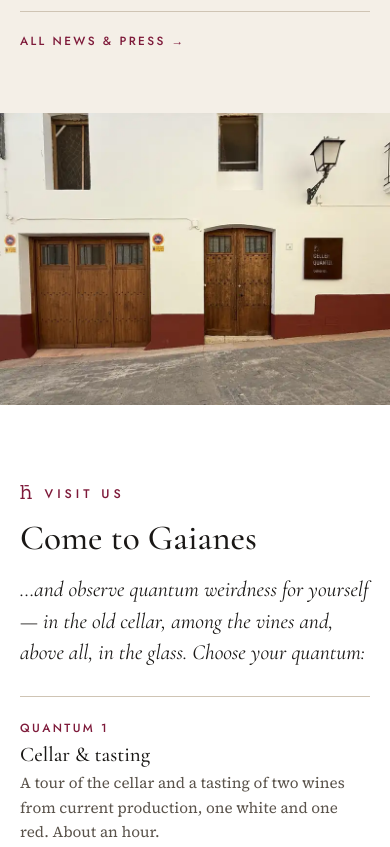
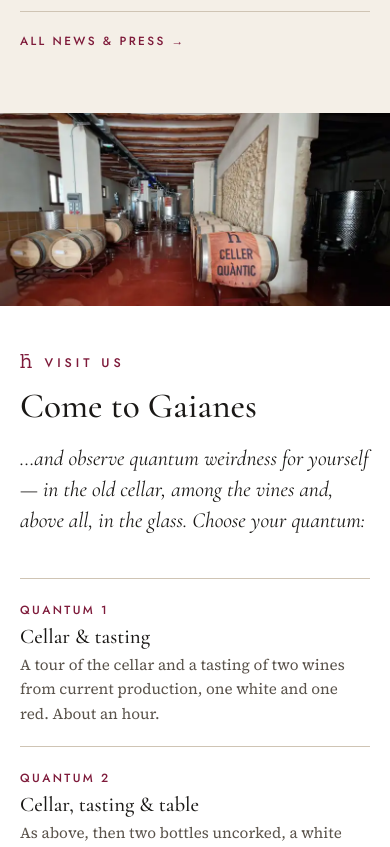
Before and after one commit to arturekert/cellerquantic, a plain HTML site: page index.html in a window 390 px wide. Shown: the part 8038-8885 px from the top of the page. Drawn offline with nearby package versions, Linux system fonts and the light colour scheme.

Commit message:
Visit section: wide cellar photo above the text, no photo credit
Co-Authored-By: Claude Opus 5.5 <noreply@anthropic.com>
Claude-Session: https://claude.ai/code/session_016crXexfTsRXvAt12AP2cxN

```diff
--- a/index.html
+++ b/index.html
@@ -13,7 +13,7 @@
 <link rel="preconnect" href="https://fonts.gstatic.com" crossorigin>
 <link href="https://fonts.googleapis.com/css2?family=Cormorant+Garamond:ital,wght@0,500;1,400&family=Jost:wght@500&family=Source+Serif+4:ital@0;1&display=swap" rel="stylesheet">
 <link rel="preload" as="image" href="img/lead-1448.webp" imagesrcset="img/lead-800.webp 800w, img/lead-1448.webp 1448w" imagesizes="100vw" fetchpriority="high">
-<link rel="stylesheet" href="style.css?v=13">
+<link rel="stylesheet" href="style.css?v=14">
 </head>
 <body>
 
@@ -157,11 +157,13 @@
 
   <!-- VISIT -->
   <section id="visit" class="visit">
-    <div class="visit-img"><img src="img/facade-800.webp" srcset="img/facade-800.webp 800w, img/facade-1400.webp 1400w" sizes="(max-width:960px) 100vw, 50vw" width="800" height="600" loading="lazy" decoding="async" alt="The façade of Celler Quàntic in Gaianes"></div>
+    <div class="visit-img"><img src="img/cellar-1400.webp" srcset="img/cellar-800.webp 800w, img/cellar-1400.webp 1400w, img/cellar-2000.webp 2000w" sizes="100vw" width="1400" height="693" loading="lazy" decoding="async" alt="Inside the cellar in Gaianes: oak barrels, one draped with the Celler Quàntic banner, steel tanks and old wooden beams."></div>
     <div class="visit-text">
-      <p class="eyebrow"><svg class="h"><use href="#hbar"/></svg>Visit us</p>
-      <h2>Come to Gaianes</h2>
-      <p class="visit-lede">…and observe quantum weirdness for yourself — in the old cellar, among the vines and, above all, in the glass. Choose your quantum:</p>
+      <div class="visit-intro">
+        <p class="eyebrow"><svg class="h"><use href="#hbar"/></svg>Visit us</p>
+        <h2>Come to Gaianes</h2>
+        <p class="visit-lede">…and observe quantum weirdness for yourself — in the old cellar, among the vines and, above all, in the glass. Choose your quantum:</p>
+      </div>
       <ul class="tours">
         <li><span class="q">Quantum 1</span><div><h4>Cellar &amp; tasting</h4><p>A tour of the cellar and a tasting of two wines from current production, one white and one red. About an hour.</p></div></li>
         <li><span class="q">Quantum 2</span><div><h4>Cellar, tasting &amp; table</h4><p>As above, then two bottles uncorked, a white and a red, with something to eat. About an hour and a half.</p></div></li>
--- a/style.css
+++ b/style.css
@@ -131,10 +131,13 @@ svg.h{display:inline-block;width:.66em;height:.78em;vertical-align:baseline;over
 .grid4 blockquote{margin:0;font:italic 1.2rem/1.4 var(--display);color:var(--ink)}
 
 /* visit */
-.visit{display:grid;grid-template-columns:1fr 1fr;align-items:center;padding:0;background:var(--white)}
-.visit-img{padding:clamp(40px,6vw,80px) 0 clamp(40px,6vw,80px) var(--pad)}
-.visit-img img{width:100%;height:auto;aspect-ratio:1600/1201}
-.visit-text{padding:clamp(56px,7vw,96px) var(--pad)}
+.visit{padding:0;background:var(--white)}
+.visit-img{margin:0}
+.visit-img img{width:100%;height:auto;aspect-ratio:2000/990;max-height:82vh;object-fit:cover;object-position:50% 60%}
+.visit-text{max-width:var(--max);margin:0 auto;padding:clamp(48px,6vw,88px) var(--pad);display:grid;grid-template-columns:minmax(0,.9fr) minmax(0,1.1fr);column-gap:64px;align-items:start}
+.visit-intro{grid-column:1;grid-row:1 / span 2}
+.visit-text > .tours{grid-column:2;margin-top:0}
+.visit-text > .note{grid-column:2}
 .visit-lede{font:italic 400 1.35rem/1.45 var(--display);color:var(--ink);max-width:28em}
 .tours{list-style:none;margin:28px 0;padding:0}
 .tours li{display:grid;grid-template-columns:7.5em 1fr;gap:20px;padding:20px 0;border-top:1px solid var(--line)}
@@ -169,14 +172,16 @@ svg.h{display:inline-block;width:.66em;height:.78em;vertical-align:baseline;over
   .hero::after{display:none}
   .hero-text{position:relative;padding:28px var(--pad) 36px}
   .nav nav a:not(.m){display:none}
-  .cols,.visit,.label-grid{grid-template-columns:1fr;gap:24px}
+  .cols,.label-grid{grid-template-columns:1fr;gap:24px}
   .label-fig{margin-bottom:12px}
   .label-text .bigh{display:none}
   .facts{grid-template-columns:1fr;gap:20px}
   .grid3{grid-template-columns:1fr;max-width:460px;margin-left:auto;margin-right:auto}
   .wine img{height:340px}
   .grid4{grid-template-columns:1fr 1fr}
-  .visit-img{padding:0}
+  .visit-text{grid-template-columns:1fr}
+  .visit-text > *{grid-column:1 !important;grid-row:auto !important}
+  .visit-text > .tours{margin-top:20px}
   .band-right{align-items:flex-start}
 }
 @media (max-width:560px){
```
Also changed, not shown: invinoveritas.html (+1 -1 lines), news.html (+1 -1 lines), img/cellar-1400.webp (added), img/cellar-2000.webp (added), img/cellar-800.webp (added), img/facade-1400.webp (deleted), img/facade-800.webp (deleted).
